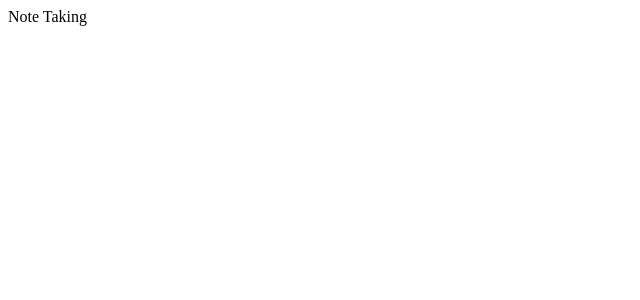
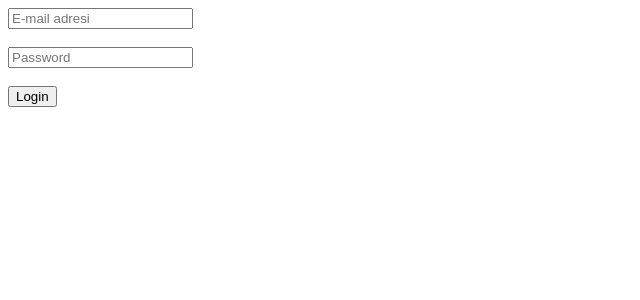
Before and after one commit to mervekabakci/noteTaking, a React (Vite) app: page / in a window 1280 px wide. Shown: the top 300 px of the page, without its empty margins (0-640 px from the left). Built offline with nearby package versions, Linux system fonts and the light colour scheme.

Commit message:
login servisi baglanarak token kontrolu ve login girişi calısır hale getırıldı

```diff
--- a/src/App.jsx
+++ b/src/App.jsx
@@ -1,9 +1,31 @@
+import { useState } from 'react';
 import './App.css'
+import { AuthProvider } from './context/AuthContext';
+import AuthBox from './components/AuthBox';
+
+const stored = JSON.parse(localStorage.data || '{}');
 
 export default function App() {
+  const [isLoggedIn, setLoggedIn] = useState(false);
+  const [email, setEmail] = useState('');
+
+  function handleLoginSuccess(user){
+    console.log("test");
+    setLoggedIn(true);
+    setEmail(user.email);
+
+    localStorage.data = JSON.stringify(user)
+  }
   return (
     <>
-      Note Taking
+      {isLoggedIn ? (
+        <div>Login</div>
+      ):
+      (
+        <AuthProvider onLogin={handleLoginSuccess}>
+          <AuthBox />
+        </AuthProvider>
+      )}
     </>
   )
 }
--- /dev/null
+++ b/src/components/AuthBox.jsx
@@ -0,0 +1,15 @@
+import { useContext } from "react"
+import AuthContext from "../context/AuthContext"
+
+export default function AuthBox(){
+    const { email, password, handleSubmit } = useContext(AuthContext);
+    return(
+        <form onSubmit={handleSubmit} autoComplete='off'>
+            <input type="email" name='email' placeholder='E-mail adresi' />
+            <br /><br />
+            <input type="password" name='password' placeholder='Password' />
+            <br /><br />
+            <button>Login</button>
+        </form>
+    )
+}
--- /dev/null
+++ b/src/context/AuthContext.jsx
@@ -0,0 +1,42 @@
+import { createContext, useState } from "react";
+
+const AuthContext = createContext();
+
+export function AuthProvider({ children, onLogin }){
+    const [email, setEmail] = useState('');
+    const [password, setPassword] = useState('');
+
+    async function handleSubmit(e){
+        e.preventDefault();
+
+        const formData = new FormData(e.target);
+        const formObj = Object.fromEntries(formData);
+
+        console.log(formObj)
+
+        fetch('https://notes.muratakdemir.tr/Auth/login',{
+            method: 'POST',
+            headers: { 'Content-Type': 'application/json' },
+            body: JSON.stringify({
+                email: formObj.email,
+                password: formObj.password,
+            }),
+        })
+        .then(res => res.json())
+        .then((data) => {
+            if(data.accessToken){
+                onLogin({ email: data.email });
+                console.log(data.accessToken);
+            }
+        })
+        // email: 'admin@admin.com',
+        // password: 'Admin123!',
+    }
+
+    return(
+        <AuthContext.Provider value={{ email, handleSubmit }}>
+            {children}
+        </AuthContext.Provider>
+    )
+}
+export default AuthContext;
```
